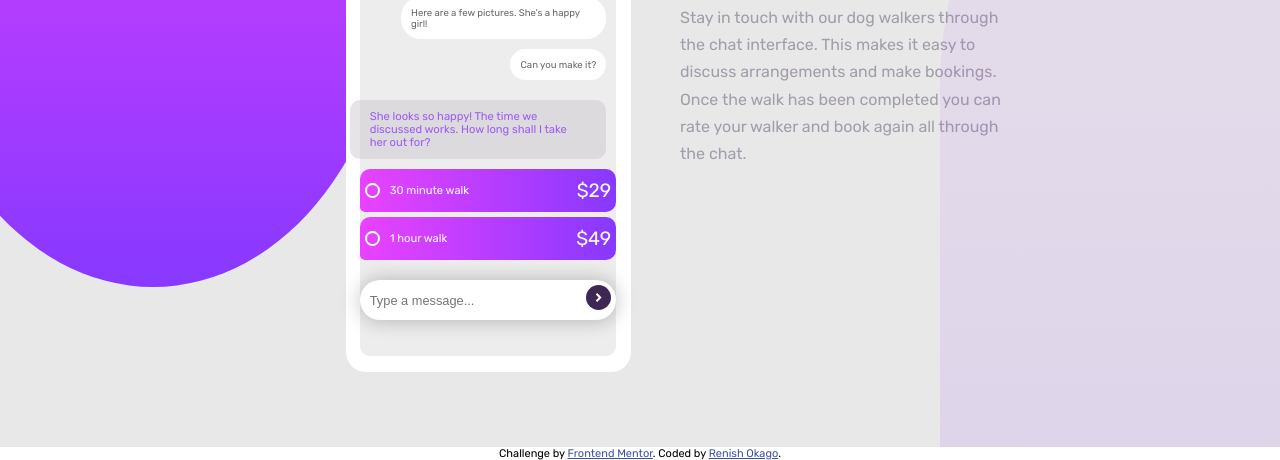
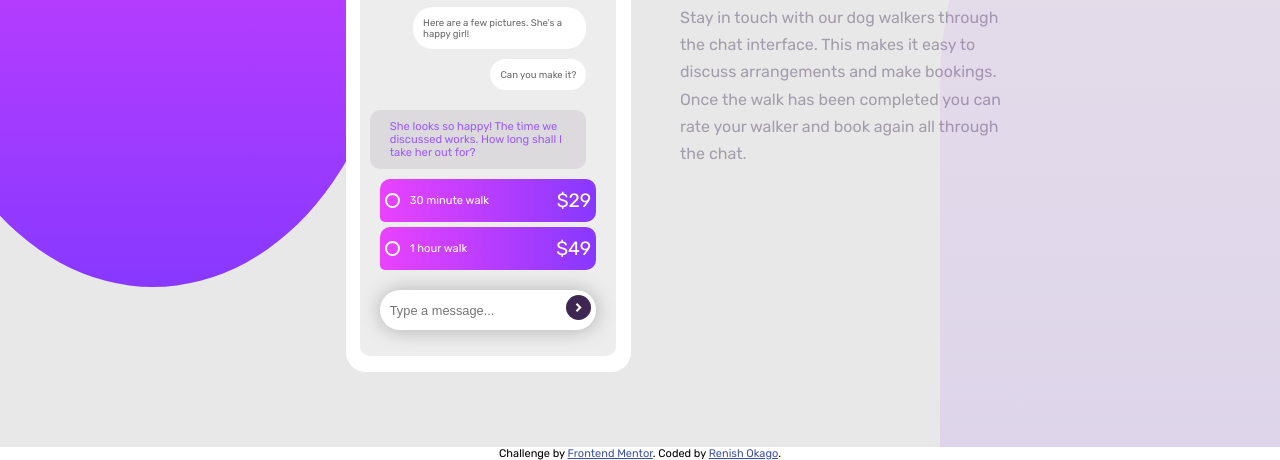
Before and after one commit to fabrizia2/chat-app-css-illustration, a plain HTML site: page index.html in a window 1280 px wide. Shown: the part 353-813 px from the top of the page. Drawn offline with Linux system fonts and the light colour scheme.

Commit message:
Update styles.css

```diff
--- a/styles.css
+++ b/styles.css
@@ -265,7 +265,11 @@ body{
     justify-content: center;
     align-items: flex-end;
     flex-direction: column;
+    width: 100%;
+    padding: 10px 20px;
+
 }
+
 .dogimgs{
     display: flex;
     justify-content: center;
@@ -276,7 +280,10 @@ body{
 .dogimg{
     width: 45px;
     border-radius: 10px;
+
 }
+
+
 
 .pricebubble{
     width: 100%;
@@ -305,6 +312,7 @@ body{
     justify-content: center;
     align-items: center;
     gap: 10px;
+
 }
 
 .duration-info p{
@@ -317,6 +325,7 @@ body{
     color: white;
 }
 
+
 .inputfield{
     width: 100%;
     height: 80px;
@@ -324,6 +333,7 @@ body{
     justify-content: center;
     align-items: center;
     position: relative;
+
 }
 
 .message{
@@ -334,11 +344,13 @@ body{
     outline: none;
     border: none;
     padding: 10px;
+
 }
 
 .message::placeholder{
     font-size: .8rem;
 }
+
 
 .submit{
     width: 25px;
@@ -353,9 +365,10 @@ body{
     top: 25px;
 }
 
+
 @media (max-width: 1000px) {
     .hero::before{
-        width: 30vw;
+        width: 30vw
     }
 
     .grid{
```
